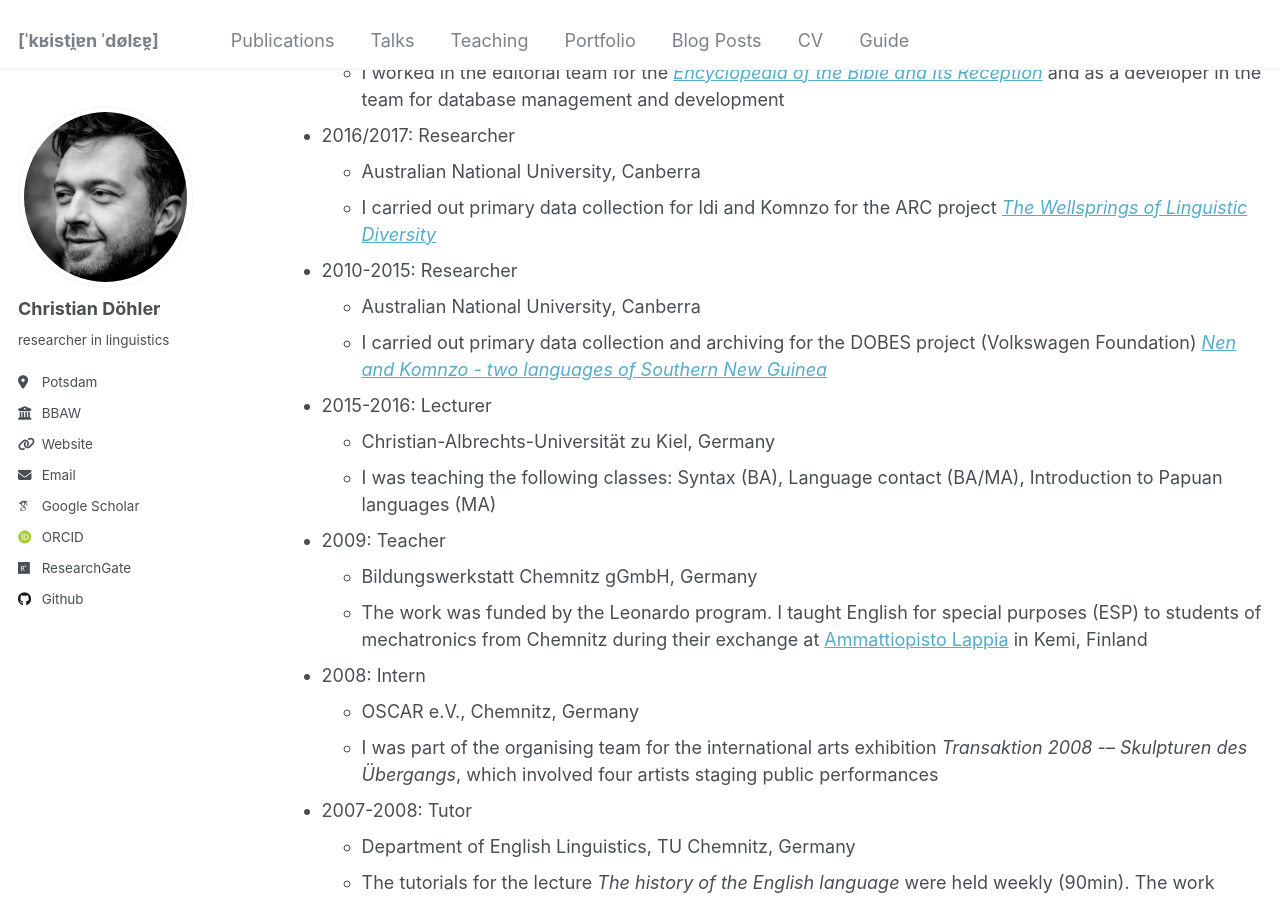
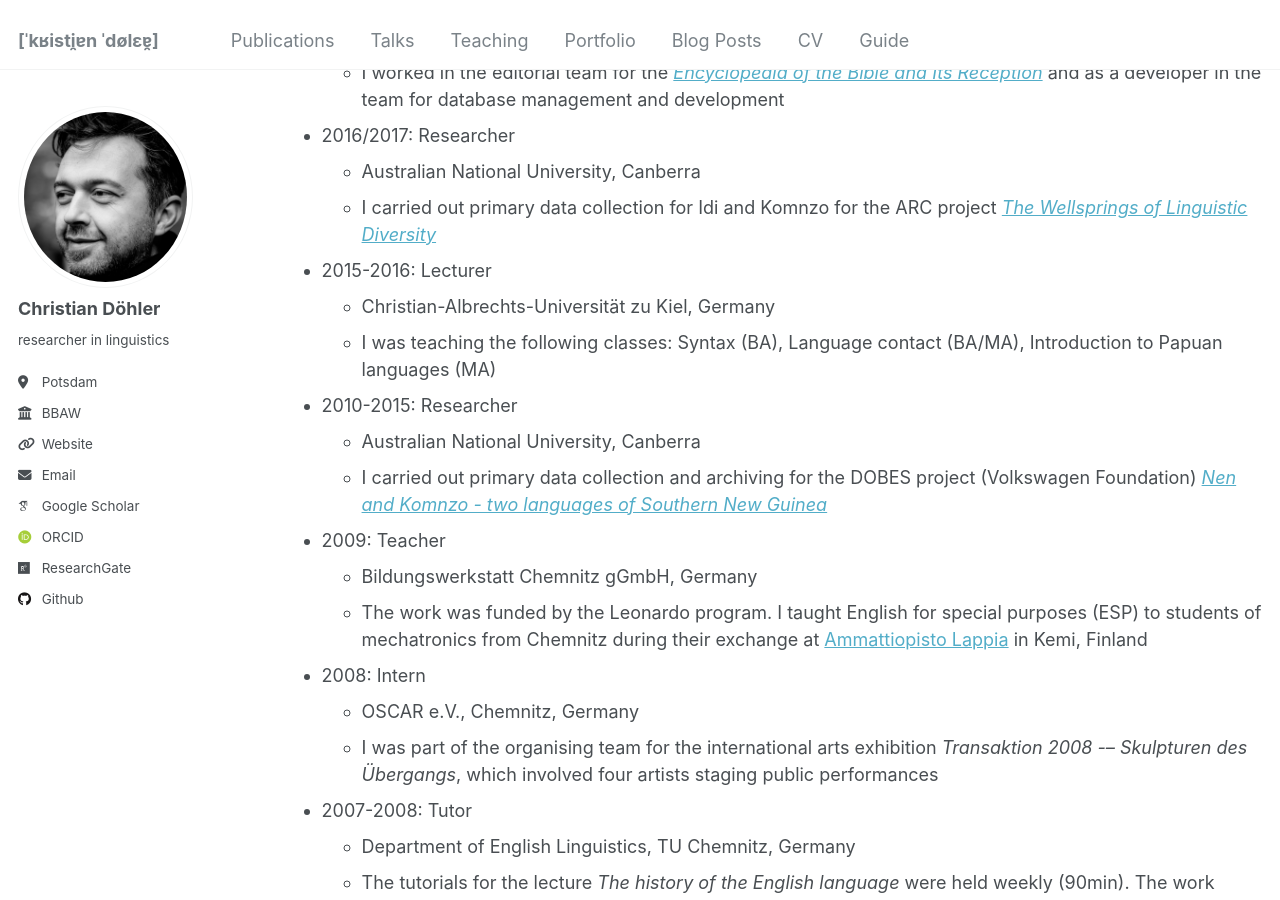
Before and after one commit to chrdoe/chrdoe.github.io, a Jekyll site: the page built from _pages/cv.md, in a window 1280 px wide and 900 px high, scrolled down 1092 px. Built offline with Jekyll 4.4.1, drawn with Linux system fonts in a browser that asks for light colours; some web fonts are replaced.

Commit message:
Update cv.md

```diff
--- a/_pages/cv.md
+++ b/_pages/cv.md
@@ -39,12 +39,12 @@ Work experience
 * 2016/2017: Researcher
 	* Australian National University, Canberra
 	* I carried out primary data collection for Idi and Komnzo for the ARC project [*The Wellsprings of Linguistic Diversity*](https://researchportalplus.anu.edu.au/en/projects/the-wellsprings-of-linguistics-diversity)
+* 2015-2016: Lecturer
+	* Christian-Albrechts-Universität zu Kiel, Germany
+	* I was teaching the following classes: Syntax (BA), Language contact (BA/MA), Introduction to Papuan languages (MA)
 * 2010-2015: Researcher
 	* Australian National University, Canberra
 	* I carried out primary data collection and archiving for the DOBES project (Volkswagen Foundation) [*Nen and Komnzo - two languages of Southern New Guinea*](https://dobes.mpi.nl/projects/morehead/)
-* 2015-2016: Lecturer
-	* Christian-Albrechts-Universität zu Kiel, Germany
-	* I was teaching the following classes: Syntax (BA), Language contact (BA/MA), Introduction to Papuan languages (MA)
 * 2009: Teacher
 	* Bildungswerkstatt Chemnitz gGmbH, Germany
 	* The work was funded by the Leonardo program. I taught English for special purposes (ESP) to students of mechatronics from Chemnitz during their exchange at [Ammattiopisto Lappia](https://www.lappia.fi/) in Kemi, Finland
```
